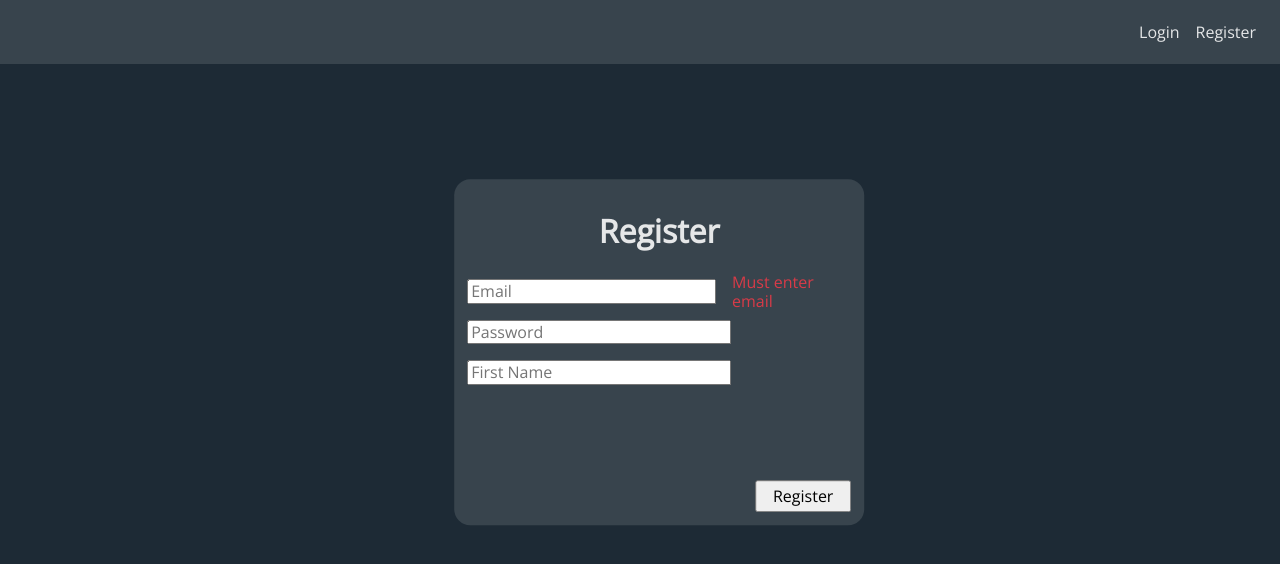
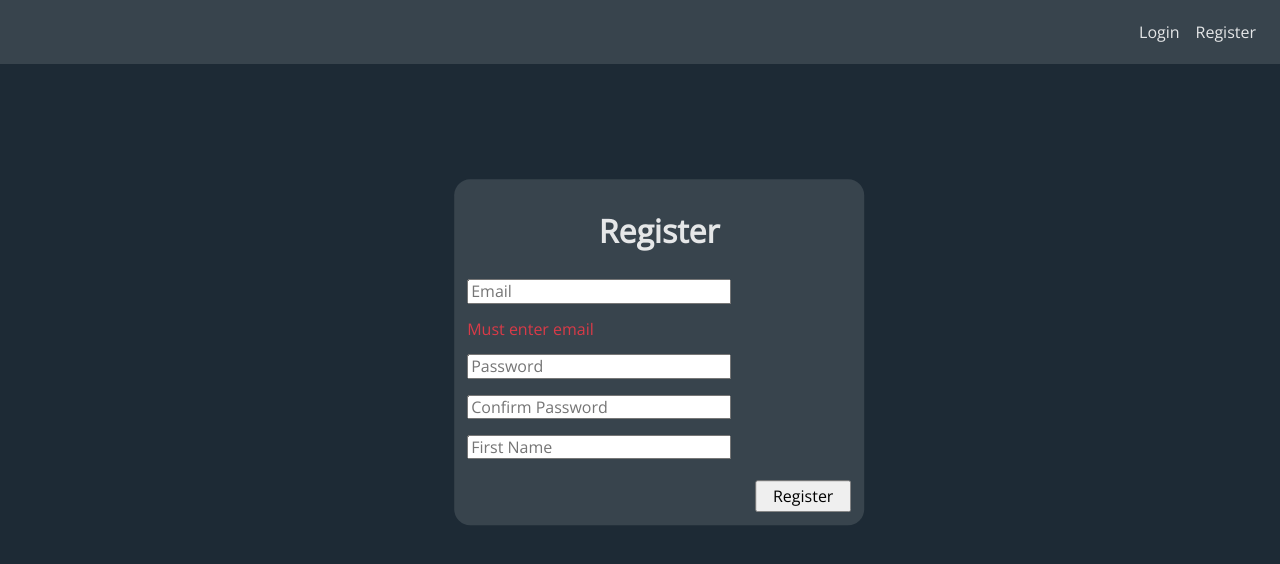
Before and after one commit to jdias95/FitnessApp, a React (Create React App) app in the folder client/: page /register in a window 1280 px wide. Both pictures are taken after a click on the button "Register". Shown: the top 564 px of the page. Built offline with nearby package versions, Linux system fonts and the light colour scheme; no server answers.

Commit message:
Adds confirm password on register

```diff
--- a/client/src/App.css
+++ b/client/src/App.css
@@ -229,7 +229,7 @@ button:hover {
 
 .error-message {
   color: rgba(240, 58, 71, 0.87);
-  margin: 0 0 0 1em;
+  margin: 0.5em 0;
 }
 
 .error-message2 {
--- a/client/src/Register.js
+++ b/client/src/Register.js
@@ -6,6 +6,7 @@ const Register = (props) => {
   const { loginStatus, setLoginStatus, apiURL } = props;
   const [emailReg, setEmailReg] = useState("");
   const [passwordReg, setPasswordReg] = useState("");
+  const [confirmPasswordReg, setConfirmPasswordReg] = useState("");
   const [firstNameReg, setFirstNameReg] = useState("");
   const [emailError, setEmailError] = useState("");
   const [passwordError, setPasswordError] = useState("");
@@ -41,6 +42,9 @@ const Register = (props) => {
       return;
     } else if (!passwordReg) {
       setPasswordError("Must enter password");
+      return;
+    } else if (confirmPasswordReg !== passwordReg) {
+      setPasswordError("Passwords must be the same");
       return;
     } else if (!firstNameReg) {
       setFirstNameError("Must enter name");
@@ -80,8 +84,8 @@ const Register = (props) => {
                 setEmailReg(e.target.value);
               }}
             />
-            {emailError && <p className="error-message">{emailError}</p>}
           </div>
+          {emailError && <p className="error-message">{emailError}</p>}
           <div className="flex">
             <input
               type="password"
@@ -92,7 +96,18 @@ const Register = (props) => {
                 setPasswordReg(e.target.value);
               }}
             />
-            {passwordError && <p className="error-message">{passwordError}</p>}
+          </div>
+          {passwordError && <p className="error-message">{passwordError}</p>}
+          <div>
+            <input
+              type="password"
+              value={confirmPasswordReg}
+              placeholder="Confirm Password"
+              maxLength="100"
+              onChange={(e) => {
+                setConfirmPasswordReg(e.target.value);
+              }}
+            />
           </div>
           <div className="flex">
             <input
@@ -104,10 +119,8 @@ const Register = (props) => {
                 setFirstNameReg(e.target.value);
               }}
             />
-            {firstNameError && (
-              <p className="error-message">{firstNameError}</p>
-            )}
           </div>
+          {firstNameError && <p className="error-message">{firstNameError}</p>}
           <div className="button-container">
             <button className="auth-button" onClick={register}>
               {" "}
```
